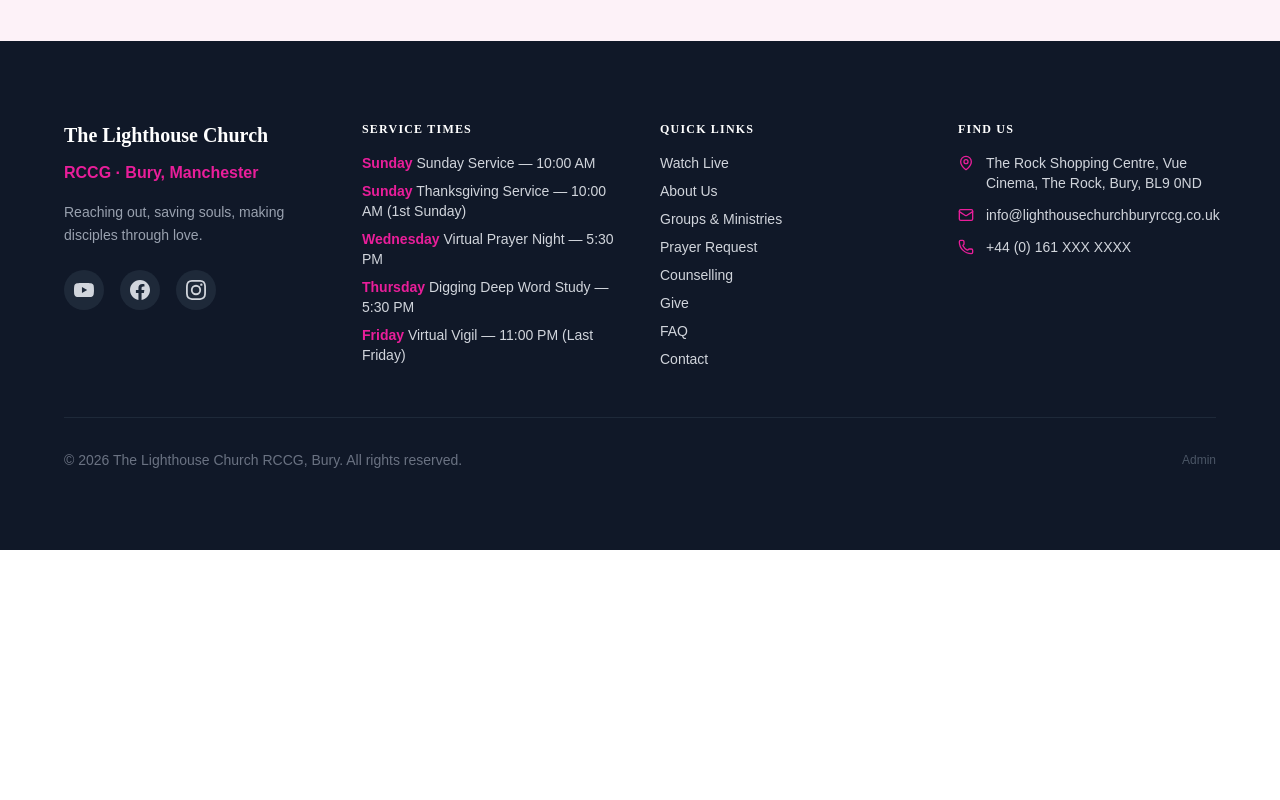
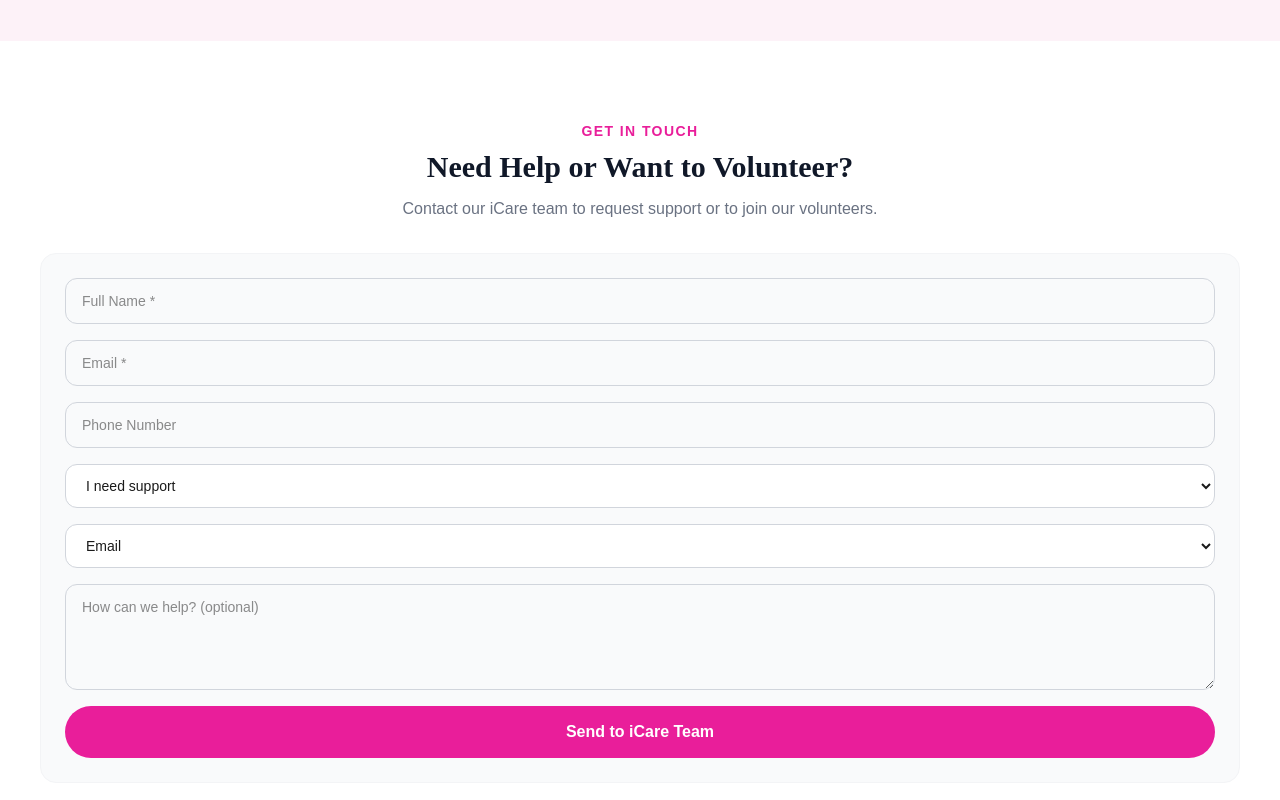
Before and after one commit to Coolzymccooy/lhp_app, a React (Vite) app in the folder client/: page /icare in a window 1280 px wide. Shown: the part 2400-3200 px from the top of the page. Before the commit the page ends 2950 px from the top, so only its background shows below. Built offline with nearby package versions, Linux system fonts and the light colour scheme.

Commit message:
feat: iCare help/volunteer form posts to internal backend

```diff
--- a/client/src/pages/iCarePage.tsx
+++ b/client/src/pages/iCarePage.tsx
@@ -1,5 +1,8 @@
 import { Heart, Home, Users, Phone, HandHelping, Flower2 } from 'lucide-react';
 import { Link } from 'react-router-dom';
+import { useState } from 'react';
+import api from '../api/client';
+import toast from 'react-hot-toast';
 
 const SERVICES = [
   { icon: Heart, title: 'Hospital & Home Visits', desc: 'Our iCare team visits members who are sick in hospital or recovering at home, bringing prayer, encouragement, and the presence of God.' },
@@ -17,6 +20,23 @@ const STEPS = [
 ];
 
 export default function iCarePage() {
+  const [form, setForm] = useState({ full_name: '', email: '', phone: '', interest: 'help', preferred_contact: 'Email', message: '' });
+  const [submitting, setSubmitting] = useState(false);
+
+  async function submitICare(e: React.FormEvent) {
+    e.preventDefault();
+    setSubmitting(true);
+    try {
+      const { data } = await api.post('/forms/icare', form);
+      toast.success(data.message ?? 'Thank you — our iCare team will be in touch soon.');
+      setForm({ full_name: '', email: '', phone: '', interest: 'help', preferred_contact: 'Email', message: '' });
+    } catch {
+      toast.error('Something went wrong. Please try again or call us.');
+    } finally {
+      setSubmitting(false);
+    }
+  }
+
   return (
     <main className="pt-20">
       {/* Hero */}
@@ -113,6 +133,33 @@ export default function iCarePage() {
           </div>
         </div>
       </section>
+
+      {/* Help or Volunteer Form */}
+      <section className="section-pad bg-white">
+        <div className="container-max max-w-2xl mx-auto">
+          <div className="text-center mb-8">
+            <p className="text-primary font-bold text-sm uppercase tracking-widest mb-2">Get in Touch</p>
+            <h2 className="text-3xl font-bold text-gray-900">Need Help or Want to Volunteer?</h2>
+            <p className="text-gray-500 mt-3">Contact our iCare team to request support or to join our volunteers.</p>
+          </div>
+          <form onSubmit={submitICare} className="grid gap-4 bg-gray-50 p-6 rounded-2xl border border-gray-100">
+            <input required placeholder="Full Name *" value={form.full_name} onChange={e => setForm({ ...form, full_name: e.target.value })} className="border border-gray-300 rounded-xl px-4 py-3 text-sm" />
+            <input required type="email" placeholder="Email *" value={form.email} onChange={e => setForm({ ...form, email: e.target.value })} className="border border-gray-300 rounded-xl px-4 py-3 text-sm" />
+            <input placeholder="Phone Number" value={form.phone} onChange={e => setForm({ ...form, phone: e.target.value })} className="border border-gray-300 rounded-xl px-4 py-3 text-sm" />
+            <select value={form.interest} onChange={e => setForm({ ...form, interest: e.target.value })} className="border border-gray-300 rounded-xl px-4 py-3 text-sm bg-white">
+              <option value="help">I need support</option>
+              <option value="volunteer">I'm willing to volunteer</option>
+            </select>
+            <select value={form.preferred_contact} onChange={e => setForm({ ...form, preferred_contact: e.target.value })} className="border border-gray-300 rounded-xl px-4 py-3 text-sm bg-white">
+              <option>Email</option><option>Phone</option><option>Either</option>
+            </select>
+            <textarea rows={4} placeholder="How can we help? (optional)" value={form.message} onChange={e => setForm({ ...form, message: e.target.value })} className="border border-gray-300 rounded-xl px-4 py-3 text-sm" />
+            <button type="submit" disabled={submitting} className="px-8 py-3.5 bg-primary text-white font-bold rounded-full hover:bg-pink-700 transition-colors disabled:opacity-60">
+              {submitting ? 'Sending…' : 'Send to iCare Team'}
+            </button>
+          </form>
+        </div>
+      </section>
     </main>
   );
 }
```
